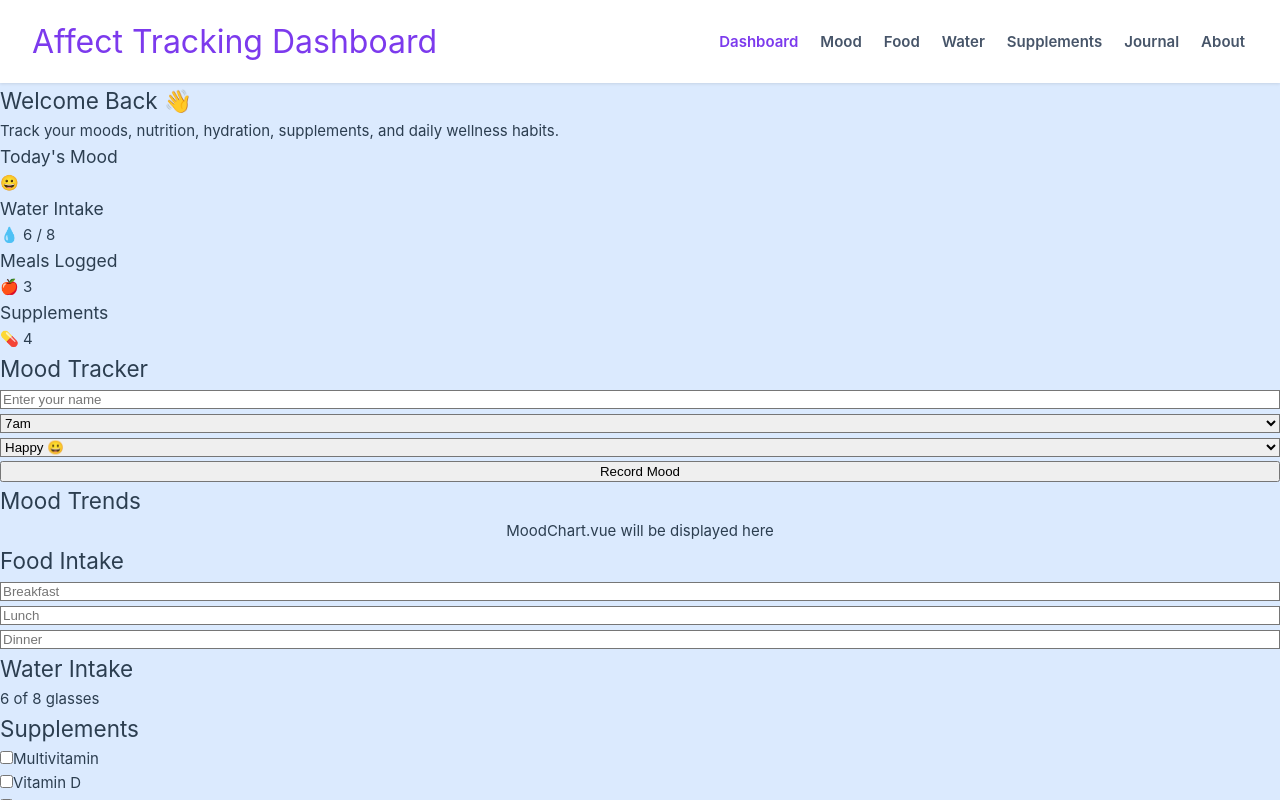
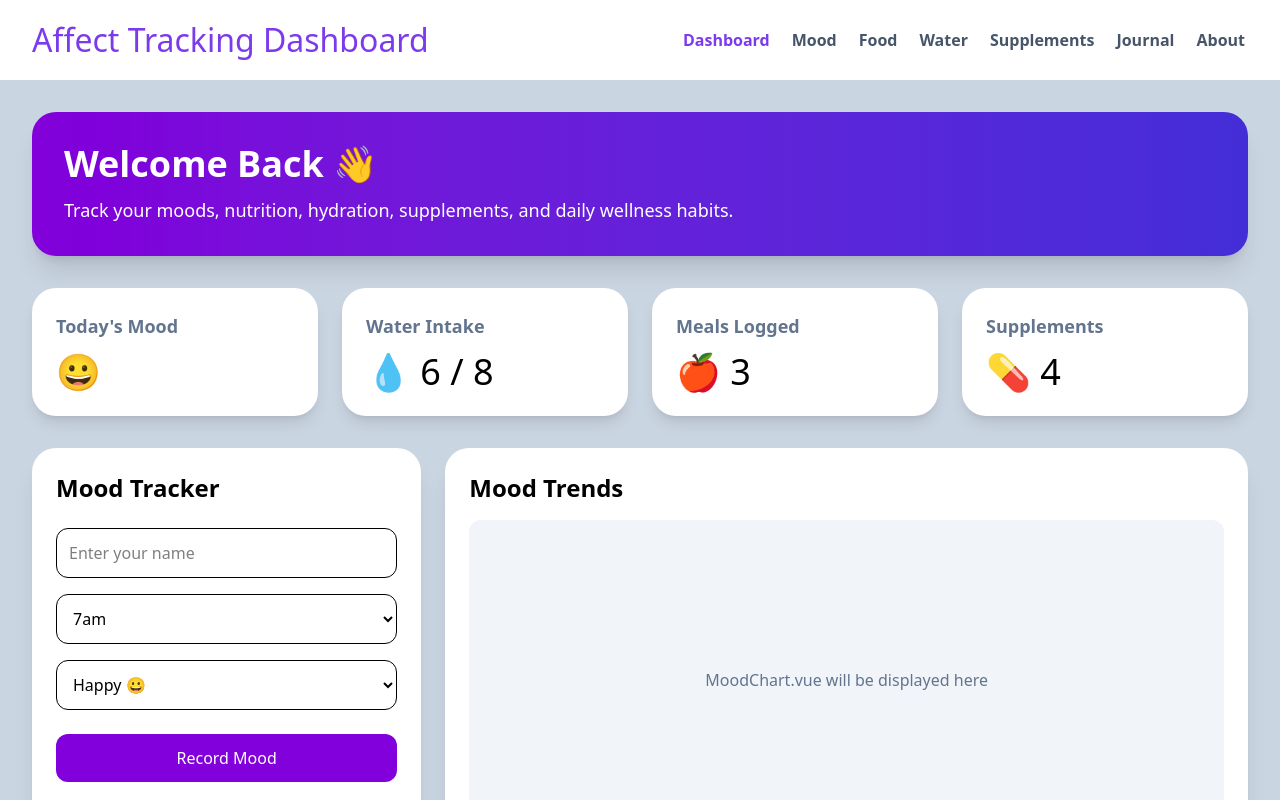
Before and after one commit to llcain/affecttracking, a Vue app in the folder Affect-Tracking-App/: page / in a window 1280 px wide. Shown: the top 800 px of the page. Built offline with nearby package versions, Linux system fonts and the light colour scheme.

Commit message:
added the rest of routers in navigation in index.js

```diff
--- a/Affect-Tracking-App/src/assets/main.css
+++ b/Affect-Tracking-App/src/assets/main.css
@@ -1,5 +1,5 @@
 /* Import other CSS first */
-@import './base.css';
+@import "tailwindcss";
 
 /* Then Tailwind directives */
 @tailwind base;
--- a/Affect-Tracking-App/src/router/index.js
+++ b/Affect-Tracking-App/src/router/index.js
@@ -1,7 +1,13 @@
 import { createRouter, createWebHistory } from 'vue-router'
 
 import DashboardView from '../pages/DashboardView.vue'
+import MoodChart from '../pages/MoodChart.vue'
+import Food from '../pages/Food.vue'
+import Journal from '../pages/Journal.vue'
+import Supplement from '../pages/Supplement.vue'
+import Water from '../pages/Water.vue'
 import AboutView from '../pages/AboutView.vue'
+
 
 const router = createRouter({
   history: createWebHistory(),
@@ -12,10 +18,35 @@ const router = createRouter({
       component: DashboardView
     },
     {
+      path: '/chart',
+      name: 'chart',
+      component: MoodChart
+    },
+    {
       path: '/about',
       name: 'about',
       component: AboutView
-    }
+    },
+    {
+      path: '/food',
+      name: 'food',
+      component: Food
+    },
+    {
+      path: '/water',
+      name: 'water',
+      component: Water
+    },
+    {
+      path: '/supplement',
+      name: 'supplement',
+      component: Supplement
+    },
+    {
+      path: '/journal',
+      name: 'journal',
+      component: Journal
+    },
   ]
 })
 
```
